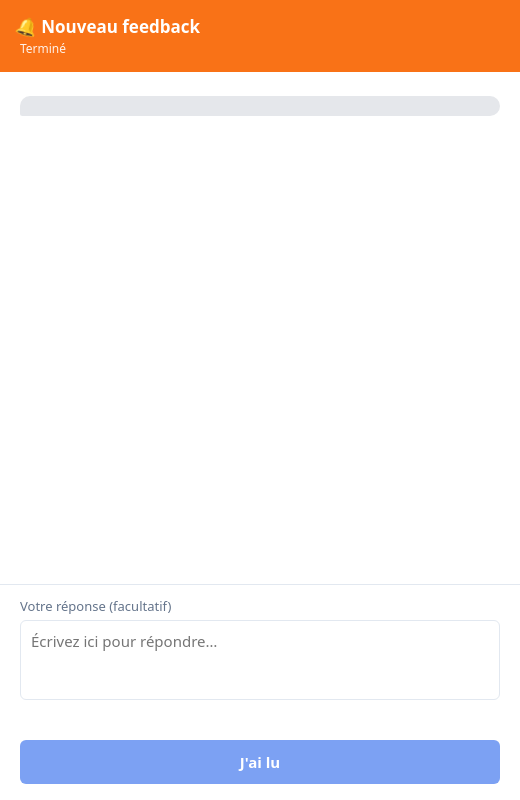
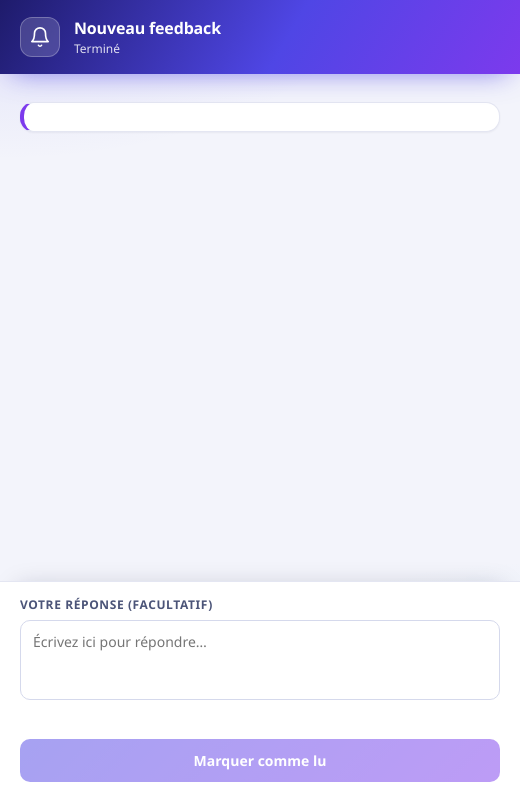
Before and after one commit to Thajy24/Feedback-WIndows, an Electron app: page popup.html in a window 520 px wide. Drawn offline with nearby package versions, Linux system fonts and the light colour scheme; no server answers.

Commit message:
Refactor styles and update button text in popup.html

```diff
--- a/popup.html
+++ b/popup.html
@@ -4,44 +4,72 @@
 <meta charset="utf-8">
 <meta name="viewport" content="width=device-width, initial-scale=1">
 <title>Nouveau feedback</title>
+<script>
+(function(){var t=null;try{t=localStorage.getItem("theme")}catch(e){}
+if(!t)t=(window.matchMedia&&matchMedia("(prefers-color-scheme: dark)").matches)?"dark":"light";
+document.documentElement.setAttribute("data-theme",t);})();
+</script>
 <script src="https://cdn.jsdelivr.net/npm/@supabase/supabase-js@2"></script>
 <style>
-  :root { --ink:#1e293b; --muted:#64748b; --line:#e2e8f0; --accent:#2563eb; --alert:#e11d48; --recv:#e5e7eb; }
+  :root { --ink:#0f1330; --muted:#667091; --line:#e4e6f2; --accent:#4f46e5; --accent2:#7c3aed; --alert:#e11d48; --recv:#f1f2fa; --card:#fff; --bg:#f3f4fb;
+    --grad:linear-gradient(135deg,#4f46e5,#7c3aed); }
   * { box-sizing:border-box; }
   html, body { height:100%; margin:0; }
-  body { font:15px/1.5 system-ui,-apple-system,"Segoe UI",sans-serif; color:var(--ink); background:#fff; display:flex; flex-direction:column; user-select:none; }
-  header { background:var(--alert); color:#fff; padding:14px 20px; }
-  header b { font-size:17px; }
-  header span { display:block; font-size:12px; opacity:.9; }
-  main { flex:1; overflow-y:auto; padding:16px 20px; user-select:text; }
-  .meta { font-size:12px; color:var(--muted); margin-bottom:8px; display:flex; gap:8px; align-items:center; flex-wrap:wrap; }
-  .tag { font-size:12px; padding:2px 8px; border-radius:99px; background:#dbeafe; color:#1d4ed8; }
-  .bubble { background:var(--recv); border-radius:12px; border-bottom-left-radius:3px; padding:10px 14px; white-space:pre-wrap; overflow-wrap:anywhere; }
-  .bubble img { display:block; max-width:100%; max-height:240px; margin-top:8px; border-radius:8px; }
-  footer { padding:12px 20px 16px; border-top:1px solid var(--line); }
-  label { display:block; font-size:13px; color:var(--muted); margin-bottom:4px; }
-  textarea { width:100%; min-height:80px; resize:none; font:inherit; padding:9px 10px; border:1px solid var(--line); border-radius:6px; user-select:text; }
-  textarea:focus-visible { outline:2px solid var(--accent); outline-offset:1px; }
-  button { width:100%; margin-top:10px; padding:11px; font:inherit; font-weight:600; color:#fff; background:var(--accent); border:0; border-radius:6px; cursor:pointer; }
-  button:disabled { opacity:.6; cursor:default; }
-  .err { color:var(--alert); font-size:13px; min-height:18px; margin:6px 0 0; }
-  .ctx { font-size:12px; color:var(--muted); border-left:3px solid var(--line); padding:2px 8px; margin-bottom:8px; overflow-wrap:anywhere; }
+  body { font:14px/1.5 "Segoe UI",Inter,system-ui,-apple-system,sans-serif; color:var(--ink); display:flex; flex-direction:column; user-select:none; overflow:hidden;
+    background:radial-gradient(700px 400px at 0% -10%,rgba(79,70,229,.16),transparent 60%),radial-gradient(600px 400px at 100% 100%,rgba(6,182,212,.12),transparent 60%),var(--bg); }
+
+  header { position:relative; overflow:hidden; display:flex; align-items:center; gap:14px; padding:16px 20px; color:#fff;
+    background:linear-gradient(120deg,#1e1b6b 0%,#4f46e5 55%,#7c3aed 100%); box-shadow:0 10px 28px -12px rgba(79,70,229,.7); animation:drop .45s cubic-bezier(.2,.8,.2,1) both; }
+  header::after { content:""; position:absolute; top:0; bottom:0; width:90px; left:-120px; background:linear-gradient(100deg,transparent,rgba(255,255,255,.18),transparent); transform:skewX(-20deg); animation:shine 5s ease-in-out infinite; }
+  header .chip { display:grid; place-items:center; width:40px; height:40px; border-radius:12px; flex:none; background:rgba(255,255,255,.16); border:1px solid rgba(255,255,255,.25); backdrop-filter:blur(6px); }
+  header .chip svg { width:22px; height:22px; fill:none; stroke:#fff; stroke-width:1.8; stroke-linecap:round; stroke-linejoin:round; transform-origin:50% 10%; animation:swing 4s ease-in-out infinite; }
+  header b { font-size:16px; font-weight:700; display:block; letter-spacing:-.01em; }
+  header span { display:block; font-size:12px; opacity:.85; font-weight:500; }
+
+  main { flex:1; overflow-y:auto; padding:18px 20px; user-select:text; }
+  main.slide { animation:rise .4s cubic-bezier(.2,.8,.2,1) both; }
+  .meta { font-size:12px; color:var(--muted); margin-bottom:10px; display:flex; gap:8px; align-items:center; flex-wrap:wrap; font-weight:600; }
+  .tag { font-size:11px; font-weight:700; padding:3px 9px; border-radius:99px; background:#ece9ff; color:#5b3fd6; letter-spacing:.02em; }
+  .bubble { background:var(--card); border:1px solid var(--line); border-left:4px solid var(--accent2); border-radius:14px; padding:14px 18px; white-space:pre-wrap; overflow-wrap:anywhere; box-shadow:0 1px 2px rgba(15,19,48,.05),0 14px 30px -16px rgba(79,70,229,.35); }
+  .bubble img { display:block; max-width:100%; max-height:240px; margin-top:10px; border-radius:10px; }
+  .ctx { font-size:12px; color:#56608a; border-left:3px solid var(--accent); padding:6px 10px; margin-bottom:10px; overflow-wrap:anywhere; background:#eef0ff; border-radius:0 8px 8px 0; }
+
+  footer { padding:14px 20px 18px; border-top:1px solid var(--line); background:var(--card); box-shadow:0 -10px 24px -18px rgba(15,19,48,.25); }
+  label { display:block; font-size:12px; font-weight:700; color:#4b5478; margin-bottom:6px; text-transform:uppercase; letter-spacing:.05em; }
+  textarea { width:100%; min-height:80px; resize:none; font:inherit; padding:10px 12px; border:1px solid #d5d9ec; border-radius:10px; user-select:text; color:var(--ink); background:var(--card); transition:border-color .2s, box-shadow .2s; }
+  textarea:hover { border-color:#b8bfe0; }
+  textarea:focus { outline:0; border-color:var(--accent); box-shadow:0 0 0 4px rgba(79,70,229,.14); }
+  button { width:100%; margin-top:10px; padding:11px; font:inherit; font-weight:600; color:#fff; background:var(--grad); border:0; border-radius:10px; cursor:pointer; box-shadow:0 8px 18px -8px rgba(79,70,229,.7); transition:transform .18s, box-shadow .18s, filter .18s; }
+  button:hover:not(:disabled) { transform:translateY(-1px); box-shadow:0 12px 24px -10px rgba(79,70,229,.8); filter:brightness(1.06); }
+  button:active:not(:disabled) { transform:scale(.98); }
+  button:disabled { opacity:.5; cursor:default; box-shadow:none; }
+  .err { color:var(--alert); font-size:13px; font-weight:500; min-height:18px; margin:6px 0 0; }
   [hidden] { display:none !important; }
 
-  /* Alerte visuelle : l'en-tête pulse et la cloche se balance */
-  header { animation:alerte 1.1s ease-in-out infinite; }
-  header b::before { content:"🔔 "; display:inline-block; transform-origin:top center; animation:sonne .6s ease-in-out infinite; }
-  @keyframes alerte { 0%,100% { background:#e11d48; } 50% { background:#f97316; } }
-  @keyframes sonne { 0%,100% { transform:rotate(0); } 25% { transform:rotate(18deg); } 75% { transform:rotate(-18deg); } }
-  @media (prefers-reduced-motion: reduce) { header, header b::before { animation:none; } }
+  @keyframes drop { from { transform:translateY(-100%); opacity:0; } to { transform:none; opacity:1; } }
+  @keyframes rise { from { opacity:0; transform:translateY(14px); } to { opacity:1; transform:none; } }
+  @keyframes shine { 0%,60% { left:-120px; } 100% { left:110%; } }
+  @keyframes swing { 0%,70%,100% { transform:rotate(0); } 75% { transform:rotate(14deg); } 80% { transform:rotate(-12deg); } 85% { transform:rotate(8deg); } 90% { transform:rotate(-4deg); } }
+  @media (prefers-reduced-motion: reduce) { *, *::before, *::after { animation:none !important; transition:none !important; } }
+
+  html[data-theme=dark] { color-scheme:dark; --ink:#e8e9ff; --muted:#9aa3c7; --line:#262b55; --card:#11153a; --bg:#080b1d; --recv:#1a1f48; }
+  html[data-theme=dark] body { background:radial-gradient(700px 400px at 0% -10%,rgba(79,70,229,.3),transparent 60%),radial-gradient(600px 400px at 100% 100%,rgba(124,58,237,.2),transparent 60%),var(--bg); }
+  html[data-theme=dark] textarea { background:#0b0e29; color:var(--ink); border-color:#2d3466; }
+  html[data-theme=dark] label { color:#aab1da; }
+  html[data-theme=dark] .tag { background:#2e2670; color:#c4b5fd; }
+  html[data-theme=dark] .ctx { background:#1b2154; color:#b7bde0; }
+  html[data-theme=dark] .bubble { border-left-color:#7c83ff; }
 </style>
 </head>
 <body>
-  <header>
-    <b id="title">Nouveau feedback</b>
-    <span id="counter">Chargement…</span>
+    <header>
+    <div class="chip"><svg viewBox="0 0 24 24" aria-hidden="true"><path d="M6 8a6 6 0 0 1 12 0c0 7 3 9 3 9H3s3-2 3-9"/><path d="M10.3 21a1.9 1.9 0 0 0 3.4 0"/></svg></div>
+    <div>
+      <b id="title">Nouveau feedback</b>
+      <span id="counter">Chargement…</span>
+    </div>
   </header>
-  <main>
+  <main id="mainBox">
     <div class="meta"><span id="date"></span><span id="model" class="tag" hidden></span></div>
     <div id="ctx" class="ctx" hidden></div>
     <div id="bubble" class="bubble"></div>
@@ -50,7 +78,7 @@
     <label for="reply">Votre réponse (facultatif)</label>
     <textarea id="reply" placeholder="Écrivez ici pour répondre…"></textarea>
     <p id="err" class="err" role="alert"></p>
-    <button id="go" type="button" disabled>J'ai lu</button>
+    <button id="go" type="button" disabled>Marquer comme lu</button>
   </footer>
 
 <script>
@@ -104,7 +132,7 @@ function render() {
   $("go").disabled = false;
   $("reply").focus();
 }
-function updateBtn() { $("go").textContent = $("reply").value.trim() ? "Envoyer la réponse et continuer" : "J'ai lu"; }
+function updateBtn() { $("go").textContent = $("reply").value.trim() ? "Envoyer la réponse et continuer" : "Marquer comme lu"; }
 $("reply").addEventListener("input", updateBtn);
 
 /* ---------- Sonnette de comptoir dynamique (générée par le navigateur, aucun fichier à ajouter) ---------- */
```
